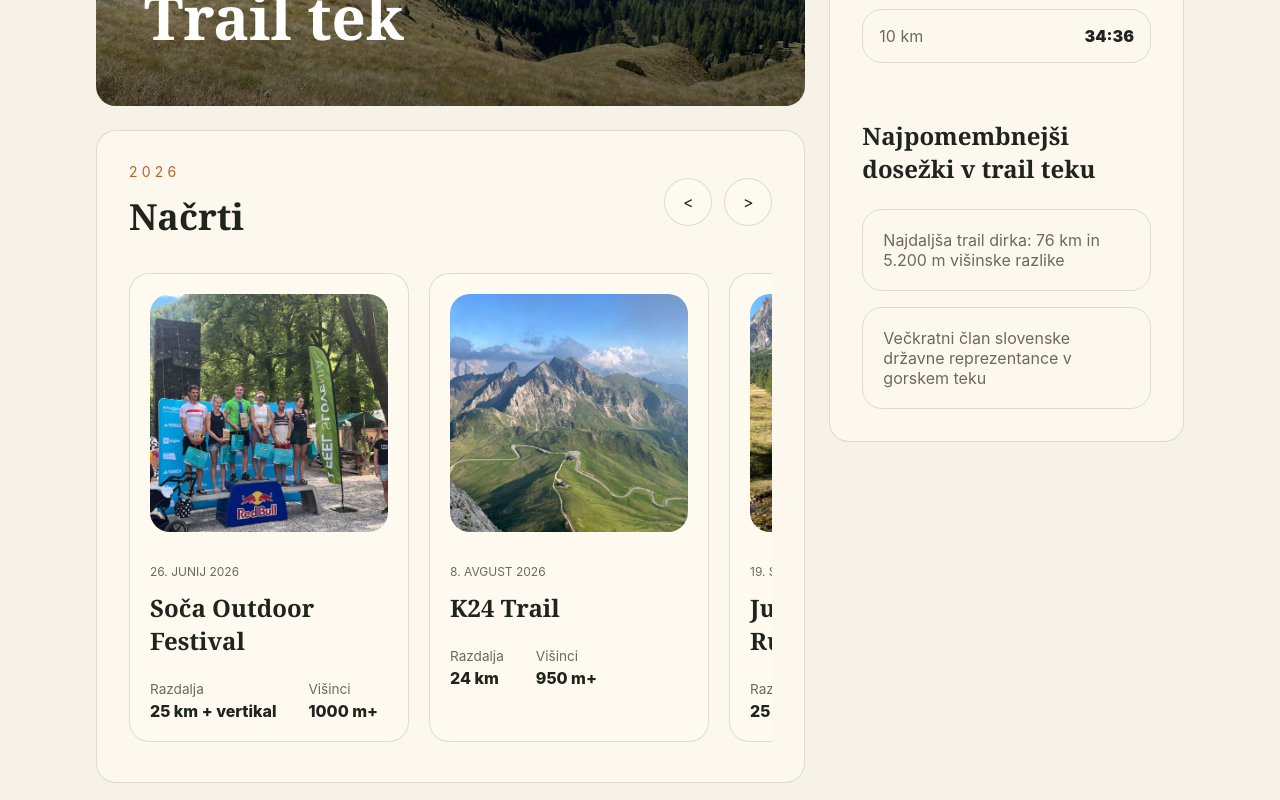
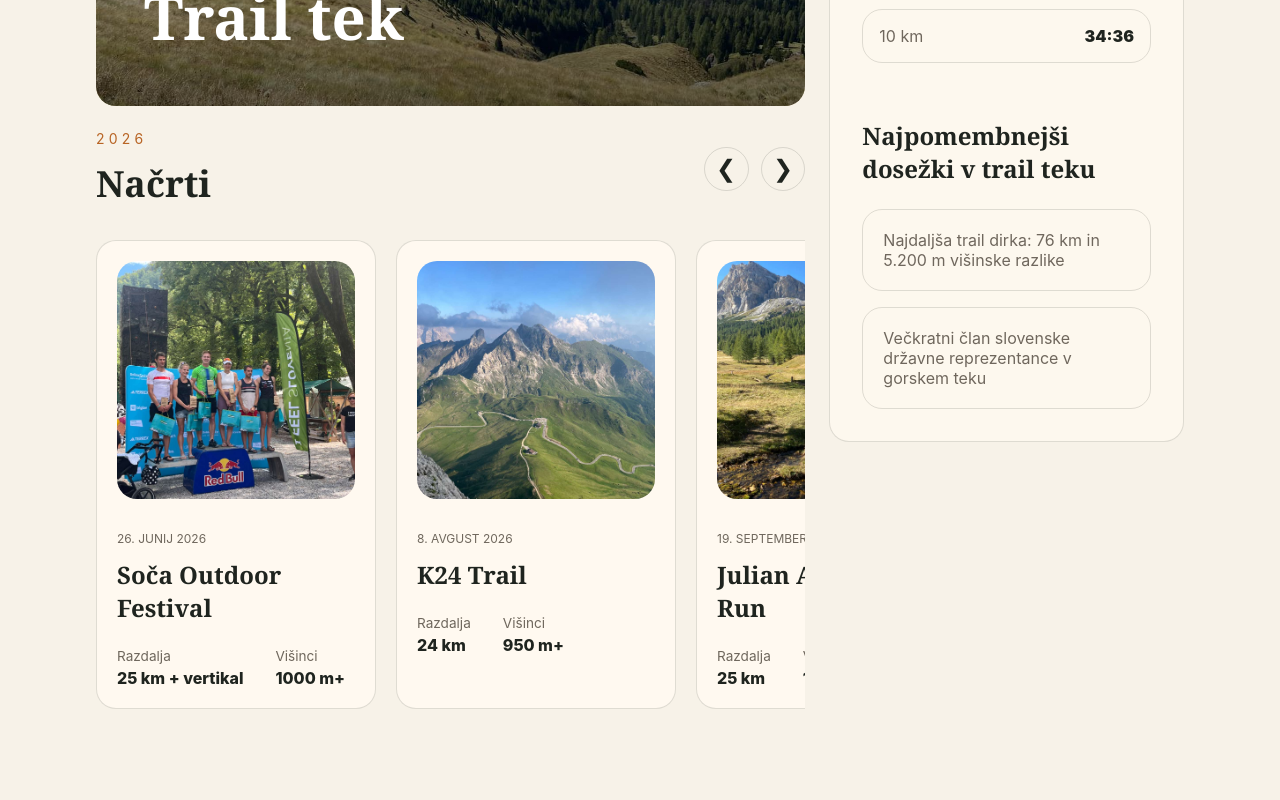
Before and after one commit to hotrunner-si/blog-gk, a Vue app: page /podvigi in a window 1280 px wide. Shown: the part 580-1380 px from the top of the page. Built offline with nearby package versions, Linux system fonts and the light colour scheme.

Commit message:
info o meni

```diff
--- a/src/components/race_components/RacesPast.vue
+++ b/src/components/race_components/RacesPast.vue
@@ -65,8 +65,8 @@
 
                 <div class="completed-actions">
                   <a
-                    v-if="stravaLink(race)"
-                    :href="stravaLink(race)"
+                    v-if="race.stravaLink"
+                    :href="race.stravaLink"
                     target="_blank"
                     rel="noopener noreferrer"
                     class="race-button"
@@ -74,10 +74,8 @@
                     Strava
                   </a>
                   <a
-                    v-if="blogLink(race)"
-                    :href="blogLink(race)"
-                    target="_blank"
-                    rel="noopener noreferrer"
+                    v-if="race.blogLink"
+                    :href="race.blogLink"
                     class="race-button"
                   >
                     Objava v blogu
@@ -100,18 +98,6 @@ const openRace = ref(null)
 
 function toggleRace(name) {
   openRace.value = openRace.value === name ? null : name
-}
-
-function stravaLink(race) {
-  if (race.stravaLink) return race.stravaLink
-  if (race.link?.includes('strava.com')) return race.link
-  return null
-}
-
-function blogLink(race) {
-  if (race.blogLink) return race.blogLink
-  if (race.link && !race.link.includes('strava.com')) return race.link
-  return null
 }
 </script>
 
--- a/src/components/race_components/RacesUpcoming.vue
+++ b/src/components/race_components/RacesUpcoming.vue
@@ -6,8 +6,8 @@
         <h2 class="upcoming-title">Načrti</h2>
       </div>
       <div class="slider-controls">
-        <button @click="scrollLeft" class="slider-btn" aria-label="Prejšnje tekme">&lt;</button>
-        <button @click="scrollRight" class="slider-btn" aria-label="Naslednje tekme">&gt;</button>
+        <button @click="scrollLeft" class="slider-btn" aria-label="Prejšnje tekme">❮</button>
+        <button @click="scrollRight" class="slider-btn" aria-label="Naslednje tekme">❯</button>
       </div>
     </div>
 
@@ -47,10 +47,7 @@ div::-webkit-scrollbar {
 }
 
 .upcoming {
-  padding: 2rem;
-  border-radius: var(--radius-md);
-  border: 1px solid var(--color-border);
-  background: var(--color-card-bg);
+  width: 100%;
 }
 
 .upcoming-header {
@@ -82,13 +79,37 @@ div::-webkit-scrollbar {
 }
 
 .slider-btn {
-  width: 3rem;
-  height: 3rem;
-  border-radius: 9999px;
+  width: 2.8rem;
+  height: 2.8rem;
+
+  display: grid;
+  place-items: center;
+
+  border-radius: 999px;
   border: 1px solid var(--color-border);
-  background: var(--color-surface);
+
+  background: transparent;
   color: var(--color-text);
+
+  font-size: 1.5rem;
+  line-height: 1;
+
   cursor: pointer;
+
+  transition:
+    background-color .25s ease,
+    color .25s ease,
+    transform .2s ease;
+}
+
+.slider-btn:hover {
+  background: var(--color-accent-soft);
+  color: var(--color-accent);
+  transform: translateY(-1px);
+}
+
+.slider-btn:active {
+  transform: scale(.94);
 }
 
 .slider {
@@ -158,10 +179,6 @@ div::-webkit-scrollbar {
 }
 
 @media (max-width: 640px) {
-  .upcoming {
-    padding: 1.25rem;
-  }
-
   .upcoming-header {
     align-items: flex-start;
   }
--- a/src/data/races.js
+++ b/src/data/races.js
@@ -78,7 +78,7 @@ export const completedRaces = [
     rank: '65.',
     image: '/images/ep2026/ep-open-01.jpg',
     imageAlt: 'Pastirske koče na Veliki planini',
-    link: 'https://gorski-blog.netlify.app/blog/evropsko-prvenstvo-kamnik',
+    blogLink: '/blog/evropsko-prvenstvo-kamnik',
     note: 'Vesel sem, da sem bil del tako dobro organiziranega dogodka. Tekma v domačem kraju je bila super. Spusti so bili blatni in tehnični. Hvala vsem gledalcem in prostovoljcem za neverjetno vzdušje. Končal sem na 65. mestu.',
   },
   {
@@ -90,7 +90,7 @@ export const completedRaces = [
     rank: '14.',
     image: '/images/krvavec01.jpeg',
     imageAlt: 'Ultra Trail Vipavska Dolina tekma',
-    link: 'https://www.strava.com/activities/18250497066',
+    stravaLink: 'https://www.strava.com/activities/18250497066',
     note: 'Ni bil moj dan, se vidimo naslednje leto.',
   },
   {
@@ -102,7 +102,7 @@ export const completedRaces = [
     rank: '2.',
     image: '/images/ep2026/ep-sg-01.jpg',
     imageAlt: 'Rezultati teka Starigrad Kamnik trail tek',
-    link: 'https://www.strava.com/activities/18155879391',
+    stravaLink: 'https://www.strava.com/activities/18155879391',
     note: 'Ista proga kot evropsko prvenstvo. Uspelo mi je kvalificirati se v up-down format teka.',
   },
   {
@@ -114,7 +114,7 @@ export const completedRaces = [
     rank: '',
     image: '/images/kv01.jpg',
     imageAlt: 'Farbanca trail tek 2026 trening vzponi',
-    link: 'https://www.strava.com/activities/17161020180',
+    stravaLink: 'https://www.strava.com/activities/17161020180',
     note: 'Tekma na čas, ne na razdaljo. Letos sem isto traso pretekel 9-krat, skupaj 24 km in 2700 m vzpona.',
   },
   {
@@ -126,7 +126,7 @@ export const completedRaces = [
     rank: '39.',
     image: '/images/golica01.jpg',
     imageAlt: 'Golica koča in greben Golice med Julian Alps Trail Run 2025',
-    link: 'https://www.strava.com/activities/15865784264',
+    stravaLink: 'https://www.strava.com/activities/15865784264',
     note: 'Prvič sem na Julian Alps tekel daljšo razdaljo.',
   },
   {
@@ -138,7 +138,7 @@ export const completedRaces = [
     rank: '84.',
     image: '/images/verbier25/verbier04.jpg',
     imageAlt: 'Proge Verbier 2025 UTMB World Series ultra trail tek',
-    link: 'https://gorski-blog.netlify.app/blog/trail-verbier',
+    blogLink: '/blog/trail-verbier',
     note: 'Moja prva ultra trail razdalja. Na UTMB seriji sem želel priti v cilj pred nočjo, kar mi je uspelo z 87. mestom.',
   },
 ]
--- a/src/views/AboutView.vue
+++ b/src/views/AboutView.vue
@@ -6,9 +6,10 @@
       </div>
 
       <div class="about-hero__content">
-        <p class="eyebrow">O meni</p>
+        <p class="eyebrow">Info</p>
+        <h1>O meni</h1>
         <p>
-          Živjo, sem Nejc. Tukaj najdete nekaj informacij o meni, povezave na druge spletne strani in nekaj kontaktov.
+          Živjo, sem <span class="accent">Nejc</span>. Tukaj najdete nekaj informacij o meni, povezave na druge spletne strani in nekaj kontaktov.
         </p>
 
         <div class="about-hero__buttons" aria-label="Skoči na vsebino strani O meni">
@@ -96,10 +97,16 @@ import heroImage from '/images/monaco01.jpg'
 
 .about-hero__content h1 {
   margin: 0;
-  max-width: 780px;
+  max-width: 480px;
   font-family: var(--font-display);
-  font-size: clamp(3.2rem, 8vw, 7rem);
+  font-size: clamp(2.5rem, 5vw, 4rem);
   line-height: 0.92;
+}
+
+.accent {
+  color: var(--color-accent);
+  font-family: var(--font-display);
+  font-weight: 700;
 }
 
 .about-hero__content p:not(.eyebrow) {
@@ -242,7 +249,7 @@ import heroImage from '/images/monaco01.jpg'
   }
 
   .about-hero__content p:not(.eyebrow),
-  .about-hero__content .eyebrow {
+  .about-hero__content {
     color: #fffaf0;
   }
 
--- a/src/views/BlogView.vue
+++ b/src/views/BlogView.vue
@@ -51,12 +51,20 @@ const router = useRouter()
 
 const activeView = computed({
   get: () => route.query.view || 'cards',
-  set: (view) => {
-    router.replace({
+  set: async (view) => {
+    if (view === route.query.view) return
+
+    const currentScrollY = window.scrollY
+
+    await router.replace({
       query: {
         ...route.query,
         view,
       },
+    })
+
+    requestAnimationFrame(() => {
+      window.scrollTo(0, currentScrollY)
     })
   },
 })
```
